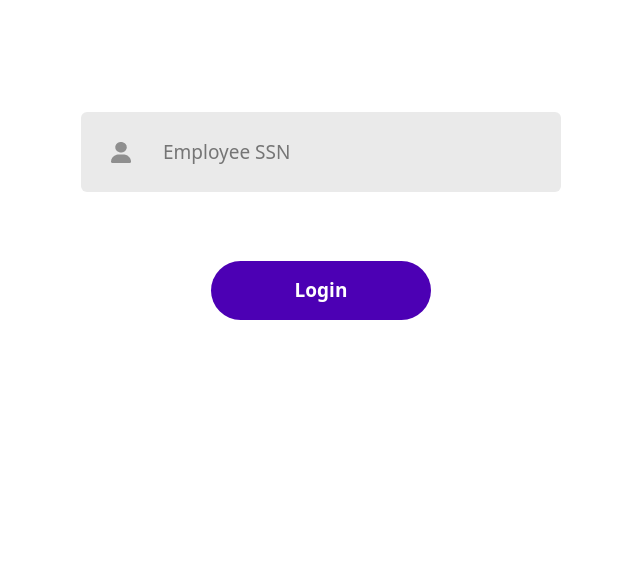
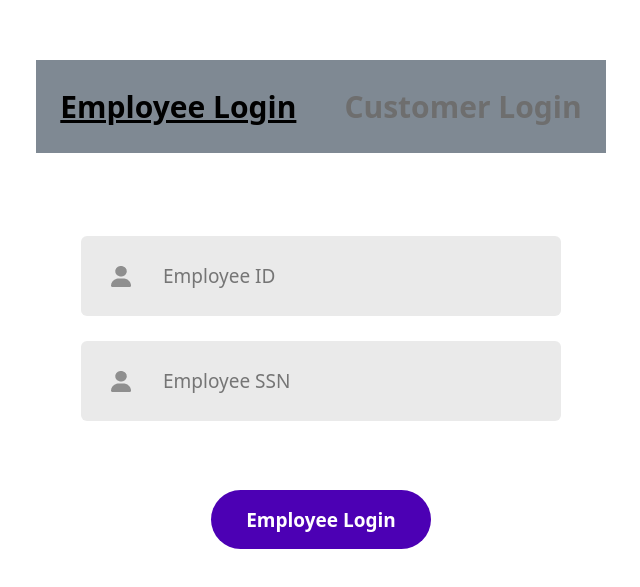
Before and after one commit to johnbute/hotel-fullstack, a React (Vite) app: page /login in a window 1280 px wide. Shown: the part 197-784 px from the top of the page, without its empty margins (319-959 px from the left). Built offline with nearby package versions, Linux system fonts and the light colour scheme.

Commit message:
added employee + customer login functionality

```diff
--- a/src/App.tsx
+++ b/src/App.tsx
@@ -15,7 +15,7 @@ import NewHotelChain from "./Components/HotelChain/HotelChainsPage";
 import HomePage from "./Components/Home/HomePage";
 import HotelChainsPage from "./Components/HotelChain/HotelChainsPage";
 import HotelPage from "./Components/Hotel/HotelPage";
-import RoomPage from "./Components/Room/RoomPage";
+import RoomPage from "./Components/Room-List/RoomPage";
 import FormPage from "./Components/Form/FormPage";
 import ConfirmationPage from "./Components/Confirmation/ConfirmationPage";
 import { useLocation } from "react-router-dom";
--- a/src/Components/Login/Login.css
+++ b/src/Components/Login/Login.css
@@ -69,3 +69,94 @@
   font-weight: 700;
   cursor: pointer;
 }
+
+.login-categories {
+  display: flex;
+  justify-content: space-between;
+  align-items: center;
+  width: 100%;
+  height: 100%;
+  padding: 0.2rem;
+}
+
+[type="checkbox"] {
+  display: none;
+}
+
+.login-categories {
+  display: flex;
+  justify-content: space-between;
+  align-items: center;
+  width: 100%;
+  height: 100%;
+  padding: 0.2rem;
+}
+
+.login-categories p {
+  color: hsl(0, 0%, 43%);
+  background-color: rgba(0, 21, 41, 0.5);
+  font-weight: bold;
+  user-select: none;
+  cursor: pointer;
+  transition: color 0.3s, font-weight 0.3s, text-decoration 0.3s;
+  padding: 1.5rem;
+  font-size: 30px;
+}
+
+.login-categories p.active {
+  color: #000;
+  font-weight: bold;
+  text-decoration: underline;
+}
+
+[type="checkbox"]:checked
+  + .container
+  .header
+  .login-categories
+  .Employee-login.active,
+[type="checkbox"]:not(:checked)
+  + .container
+  .header
+  .login-categories
+  .Customer-login.active {
+  font-weight: bold;
+  text-decoration: underline;
+}
+
+[type="checkbox"]:checked
+  + .container
+  .header
+  .login-categories
+  .Employee-login,
+[type="checkbox"]:not(:checked)
+  + .container
+  .header
+  .login-categories
+  .Employee-login.active::after,
+[type="checkbox"]:checked
+  + .container
+  .header
+  .login-categories
+  .Customer-login.active::after {
+  content: "";
+  position: absolute;
+  bottom: -2px;
+  left: 0;
+  width: 100%;
+  height: 2px;
+  background-color: #000;
+  transition: width 0.3s;
+}
+
+[type="checkbox"]:not(:checked)
+  + .container
+  .header
+  .login-categories
+  .Employee-login.active::after,
+[type="checkbox"]:checked
+  + .container
+  .header
+  .login-categories
+  .Customer-login.active::after {
+  width: 0;
+}
--- a/src/Components/Login/Login.tsx
+++ b/src/Components/Login/Login.tsx
@@ -1,20 +1,33 @@
-// Login.js
-import { useState } from "react";
+import React, { useState } from "react";
 import "./Login.css";
 import image1 from "../Assets/login_images/person.png";
 import HotelChain from "../HotelChain/HotelChain"; // Import HotelChain component
 import { useNavigate } from "react-router-dom";
+
 const Login = () => {
+  const [loginType, setLoginType] = useState("employee"); // State to manage login type (employee/customer)
+  const [employeeID, setEmployeeID] = useState(""); // State to manage employee ID input
   const [employeeSSN, setEmployeeSSN] = useState(""); // State to manage employee SSN input
+  const [customerEmail, setCustomerEmail] = useState(""); // State to manage customer email input
+  const [customerPassword, setCustomerPassword] = useState(""); // State to manage customer password input
   const [loggedIn, setLoggedIn] = useState(false); // State to manage login status
   const navigate = useNavigate();
 
-  const handleLogin = () => {
-    // Check if employeeSSN is "12345"
-    if (employeeSSN === "12345") {
+  const handleEmployeeLogin = () => {
+    // Check if employeeID is not empty and employeeSSN is valid (e.g., "12345")
+    if (employeeID.trim() !== "" && employeeSSN === "12345") {
       setLoggedIn(true); // Set loggedIn to true
     } else {
-      alert("Invalid employee SSN. Please try again."); // Show an alert for invalid SSN
+      alert("Invalid employee ID or SSN. Please try again."); // Show an alert for invalid input
+    }
+  };
+
+  const handleCustomerLogin = () => {
+    // Check if customerEmail and customerPassword are not empty
+    if (customerEmail.trim() !== "" && customerPassword.trim() !== "") {
+      setLoggedIn(true); // Set loggedIn to true
+    } else {
+      alert("Please enter a valid email and password."); // Show an alert for empty fields
     }
   };
 
@@ -26,21 +39,79 @@ const Login = () => {
   return (
     <div className="container">
       <div className="header">
+        <label htmlFor="switch">
+          <div className="login-categories">
+            <p
+              className={loginType === "employee" ? "active" : ""}
+              onClick={() => setLoginType("employee")}
+            >
+              Employee Login
+            </p>
+            <p
+              className={loginType === "customer" ? "active" : ""}
+              onClick={() => setLoginType("customer")}
+            >
+              Customer Login
+            </p>
+          </div>
+        </label>
         <div className="inputs">
+          {loginType === "employee" && (
+            <>
               <div className="input">
                 <img src={image1} alt="" />
                 <input
-              type="text" // Changed type to text for employeeSSN input
-              placeholder="Employee SSN"
-              value={employeeSSN} // Bind value to state
-              onChange={(e) => setEmployeeSSN(e.target.value)} // Handle input change
+                  type="text"
+                  placeholder="Employee ID"
+                  value={employeeID}
+                  onChange={(e) => setEmployeeID(e.target.value)}
                 />
               </div>
+              <div className="input">
+                <img src={image1} alt="" />
+                <input
+                  type="text"
+                  placeholder="Employee SSN"
+                  value={employeeSSN}
+                  onChange={(e) => setEmployeeSSN(e.target.value)}
+                />
+              </div>
+            </>
+          )}
+          {loginType === "customer" && (
+            <>
+              <div className="input">
+                <img src={image1} alt="" />
+                <input
+                  type="email"
+                  placeholder="Customer Email"
+                  value={customerEmail}
+                  onChange={(e) => setCustomerEmail(e.target.value)}
+                />
+              </div>
+              <div className="input">
+                <img src={image1} alt="" />
+                <input
+                  type="password"
+                  placeholder="Customer Password"
+                  value={customerPassword}
+                  onChange={(e) => setCustomerPassword(e.target.value)}
+                />
+              </div>
+            </>
+          )}
         </div>
         <div className="submit-container">
-          <div className="submit" onClick={handleLogin}>
-            Login
+          {loginType === "employee" && (
+            <div className="submit" onClick={handleEmployeeLogin}>
+              Employee Login
             </div>
+          )}
+          {loginType === "customer" && (
+            <div className="submit" onClick={handleCustomerLogin}>
+              Customer Login
+            </div>
+          )}
         </div>
       </div>
     </div>
```
Also changed, not shown: src/Components/Room-List/RoomCard.css (renamed from src/Components/Room/RoomCard.css), src/Components/Room-List/RoomCard.tsx (renamed from src/Components/Room/RoomCard.tsx), src/Components/Room-List/RoomPage.css (renamed from src/Components/Room/RoomPage.css), src/Components/Room-List/RoomPage.tsx (renamed from src/Components/Room/RoomPage.tsx). Lines whose indentation alone changed are shown as unchanged.
